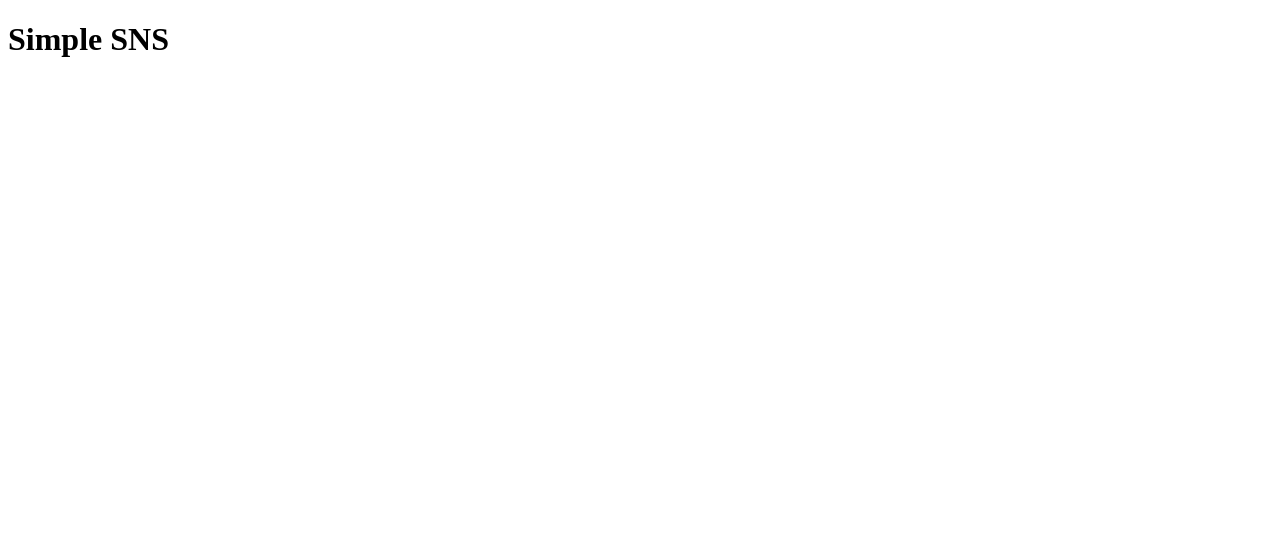
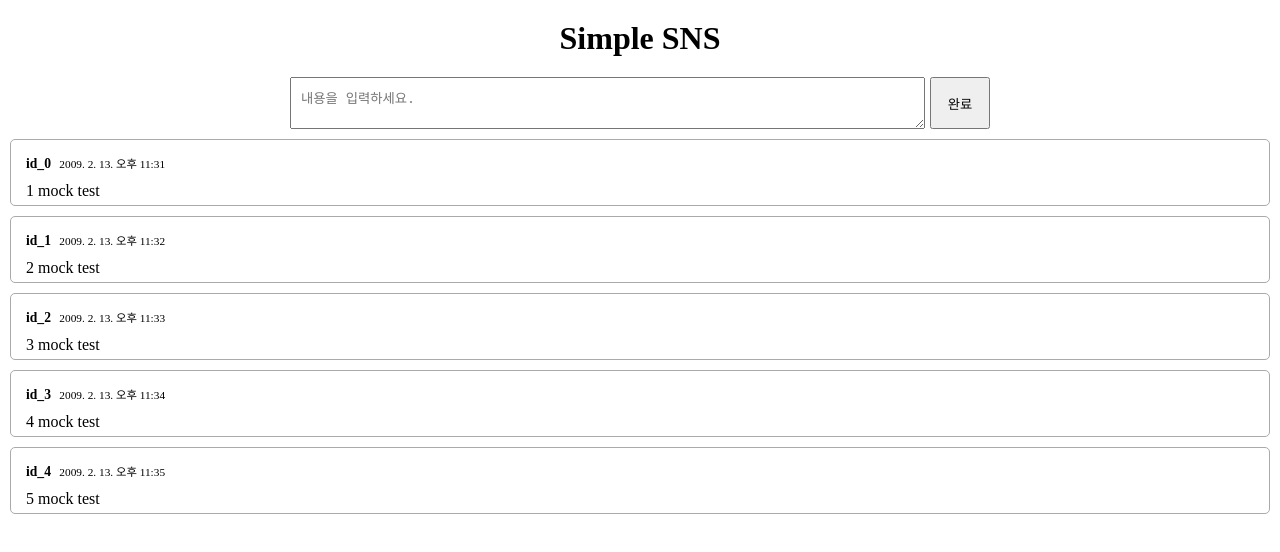
Before and after one commit to soobing/graphql-lecture, a Next.js app in the folder client/: page / in a window 1280 px wide. Shown: the top 552 px of the page. Built offline with nearby package versions, Linux system fonts and the light colour scheme.

Commit message:
feat: message

```diff
--- /dev/null
+++ b/client/components/MessageInput.js
@@ -0,0 +1,22 @@
+import { useRef } from 'react'
+
+const MessageInput = ({ mutate }) => {
+  const textRef = useRef(null)
+
+  const onSubmit = e => {
+    e.preventDefault();
+    e.stopPropagation();
+    const text = textRef.current.value;
+    textRef.current.value = '';
+    mutate(text)
+  }
+
+  return (
+    <form className="messages__input" onSubmit={onSubmit}>
+      <textarea ref={textRef} placeholder="내용을 입력하세요." />
+      <button type="submit">완료</button>
+    </form>
+  )
+}
+
+export default MessageInput;
--- /dev/null
+++ b/client/components/MessageItem.js
@@ -0,0 +1,18 @@
+const MessageItem = ({ userID, timestamp, text }) => (
+  <li className="messages__item">
+    <h3>{userID}{' '}
+      <sub>
+        {new Date(timestamp).toLocaleString('ko-KR', {
+          year: 'numeric',
+          month: 'numeric',
+          day: 'numeric',
+          hour: '2-digit',
+          minute: '2-digit',
+          hour12: true,
+        })}
+      </sub></h3>
+    {text}
+  </li>
+)
+
+export default MessageItem;
--- /dev/null
+++ b/client/components/MessageList.js
@@ -0,0 +1,28 @@
+import { useState } from 'react';
+import MessageItem from "./MessageItem";
+import MessageInput from './MessageInput';
+
+const MessageList = () => {
+  const [messages, setMessages] = useState([...Array(5)].map((_, i) => ({ id: i + 1, userID: `id_${i}`, timestamp: 1234567890123 + i * 1000 * 60, text: `${i + 1} mock test` })))
+  const onCreate = text => {
+    const newMessage = {
+      id: messages.length + 1,
+      userID: `id_${messages.length + 1}`,
+      timestamp: Date.now(),
+      text: `${messages.length + 1} 추가한 데이터: ${text}`
+    }
+    setMessages([newMessage, ...messages])
+  }
+  return (
+    <>
+      <MessageInput mutate={onCreate} />
+      <ul className="messages">
+        {
+          messages.map(x => <MessageItem key={x.id} {...x} />)
+        }
+      </ul>
+    </>
+  )
+
+}
+export default MessageList;
--- /dev/null
+++ b/client/next.config.js
@@ -0,0 +1,7 @@
+const path = require('path')
+
+module.exports = {
+  sassOptions: {
+    includePaths: [path.join(__dirname, './pages')],
+  },
+}
--- /dev/null
+++ b/client/pages/_app.js
@@ -0,0 +1,10 @@
+import './index.scss';
+
+const App = ({ Component, pageProps }) => <Component {...pageProps} />;
+
+App.getInitialProps = async ({ ctx, Component }) => {
+  const pageProps = await Component.getInitialProps?.(ctx);
+  return { pageProps }
+}
+
+export default App;
--- a/client/pages/index.js
+++ b/client/pages/index.js
@@ -1,4 +1,9 @@
-const Home = () => <><h1>Simple SNS</h1></>
+import MessageList from '../components/MessageList'
+
+const Home = () => <>
+  <h1>Simple SNS</h1>
+  <MessageList />
+</>
 
 
 export default Home;
--- /dev/null
+++ b/client/pages/index.scss
@@ -0,0 +1,67 @@
+
+
+body {
+  margin: 0;
+}
+#__next {
+  margin: 10px;
+}
+h1 {
+  text-align: center;
+  margin: 20px 0;
+}
+.messages {
+  list-style: none;
+  padding: 0;
+  margin: 0;
+  &__input {
+    display: flex;
+    width: 80%;
+    max-width: 700px;
+    min-width: 400px;
+    margin: 0 auto 10px;
+    > * {
+      box-sizing: border-box;
+    }
+    textarea {
+      padding: 10px;
+      flex-grow: 1;
+    }
+    button {
+      margin-left: 5px;
+      width: 60px;
+    }
+  }
+  &__item {
+    position: relative;
+    margin: 10px 0;
+    padding: 15px 15px 5px;
+    border-radius: 5px;
+    border: solid 1px #aaa;
+    h3 {
+      font-size: 0.85em;
+      margin: 0 0 10px;
+    }
+    sub {
+      font-weight: normal;
+      margin-left: 5px;
+      vertical-align: baseline;
+    }
+    p {
+      margin: 10px 0;
+    }
+    &:hover .messages__buttons {
+      display: block;
+    }
+    .messages__input {
+      width: 100%;
+    }
+  }
+  &__buttons {
+    display: none;
+    position: absolute;
+    text-align: right;
+    right: 10px;
+    bottom: 10px;
+  }
+}
```
Also changed, not shown: client/package.json (+3 -4 lines), 2 other files (tests, documents, lock files or other folders).
